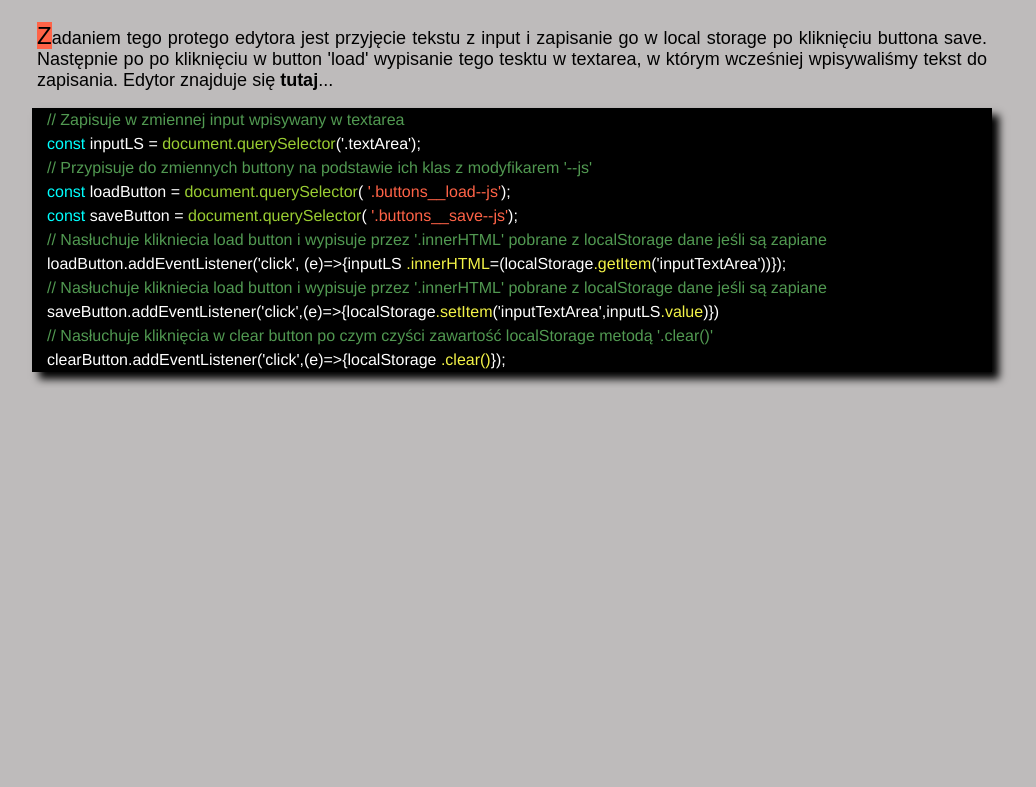
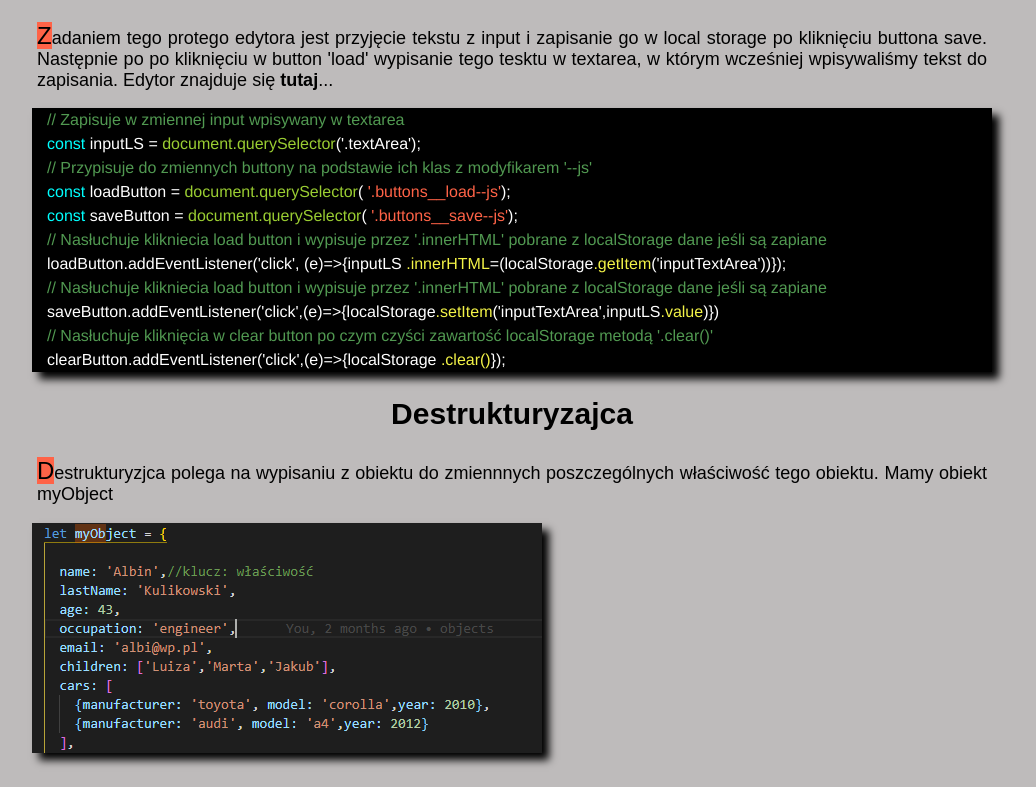
Before and after one commit to norbert-lukaszuk/homepage--gulp, a website: page src/content/javaScript.html in a window 1280 px wide. Shown: the part 5650-6437 px from the top of the page, without its empty margins (128-1164 px from the left). Before the commit the page ends 6038 px from the top, so only its background shows below. Drawn offline with nearby package versions, Linux system fonts and the light colour scheme; files that its build step writes are made by us from their sources; files whose address does not match are found by name.

Commit message:
js-destructurisation obecjts

```diff
--- a/src/content/javaScript.html
+++ b/src/content/javaScript.html
@@ -181,8 +181,9 @@ saveButton.addEventListener('click',(e)=>{localStorage<span class="code__method"
 clearButton.addEventListener('click',(e)=>{localStorage <span class="code__method">.clear()</span>});<br>
 </p>
 <!-- Code presentation -->
-
-<p>  </p>
+<h2 class="second__header">Destrukturyzajca</h2>
+<p class="paragraph">Destrukturyzjca polega na wypisaniu z obiektu do zmiennnych poszczególnych właściwość tego obiektu. Mamy obiekt myObject </p>
+<img class="image image--shadow" src="assets/img/myObject.png" alt="myObject">
 </body>
 <script src="js/main.js"></script>
 
```
Also changed, not shown: src/assets/img/myObject.PNG (added).
